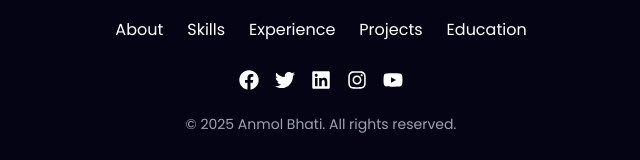
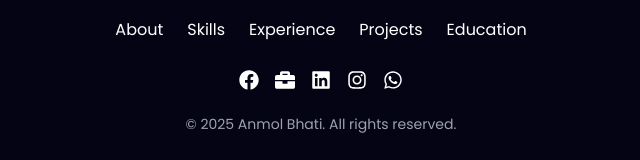
Before and after one commit to Anmol606463/Anmol-portfolio, a React (Vite) app: page / in a window 1280 px wide. Shown: the part 7661-7821 px from the top of the page, without its empty margins (319-959 px from the left). Built offline with nearby package versions, Linux system fonts and the light colour scheme.

Commit message:
Added new features / changes

```diff
--- a/src/components/Footer/Footer.jsx
+++ b/src/components/Footer/Footer.jsx
@@ -1,5 +1,5 @@
 import React from "react";
-import { FaFacebook, FaTwitter, FaLinkedin, FaInstagram, FaYoutube } from "react-icons/fa";
+import { FaFacebook, FaBriefcase, FaLinkedin, FaInstagram, FaWhatsapp } from "react-icons/fa";
 
 const Footer = () => {
   // Smooth scroll function
@@ -39,10 +39,11 @@ const Footer = () => {
         <div className="flex flex-wrap justify-center space-x-4 mt-6">
           {[
             { icon: <FaFacebook />, link: "https://www.facebook.com/Anmolbhati/" },
-            { icon: <FaTwitter />, link: "https://twitter.com/" },
+           { icon: <FaBriefcase />, link: "https://www.naukri.com/mnjuser/profile" },
             { icon: <FaLinkedin />, link: "https://www.linkedin.com/in/anmol-bhati-3335ba197/" },
             { icon: <FaInstagram />, link: "https://www.instagram.com/bhati_anmol01/" },
-            { icon: <FaYoutube />, link: "https://www.youtube.com/" },
+            { icon: <FaWhatsapp />, link: "https://wa.me/916395606463" },
+
 
           ].map((item, index) => (
             <a
```
